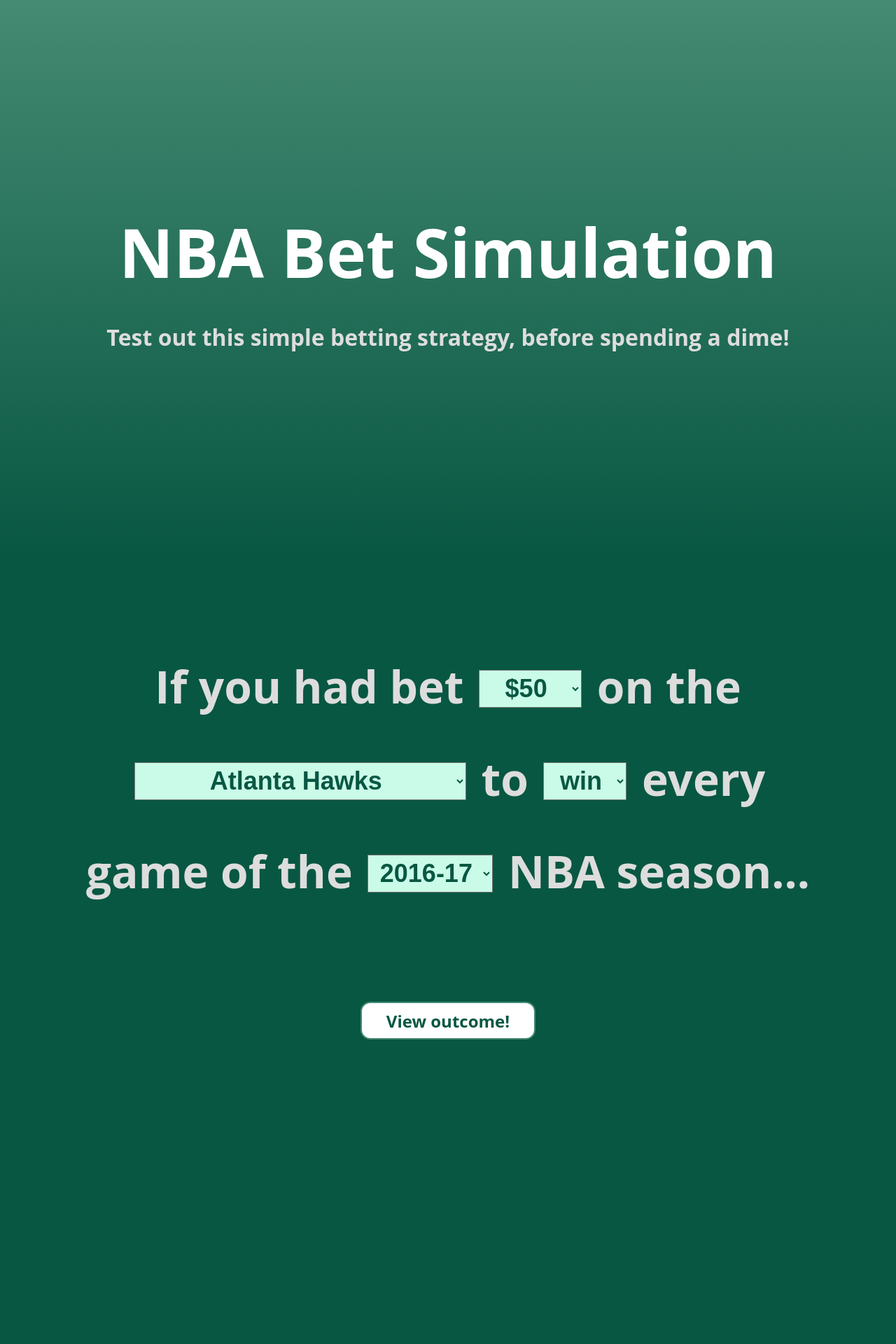
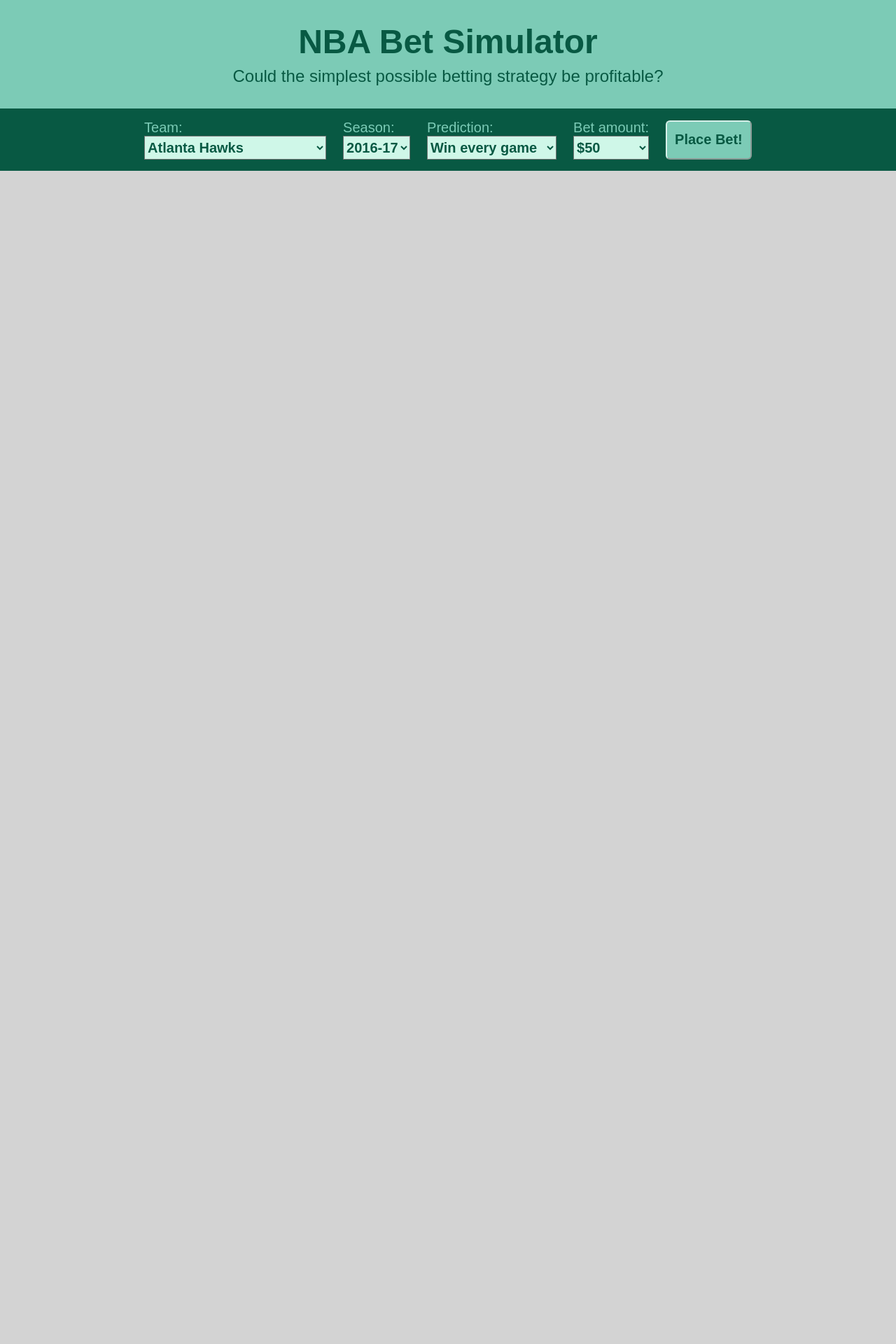
Before and after one commit to nikhilNathwani/Moneyline, a Flask app: page / in a window 1280 px wide. Shown: the top 1920 px of the page at 70% size. After the commit the page ends 244 px from the top, so only its background shows below. Run offline with Flask 3, Linux system fonts and the light colour scheme.

Commit message:
Redesigned and simplified filter region

```diff
--- a/static/js/dropdown-options.js
+++ b/static/js/dropdown-options.js
@@ -1,12 +1,11 @@
-
-const outcomes = ["win", "lose"];
+const outcomes = ["Win every game", "Lose every game"];
 const seasons = [
 	"2016-17",
 	"2017-18",
 	"2018-19",
 	"2019-20",
 	"2020-21",
-    "2021-22"
+	"2021-22",
 ];
 const betAmounts = [];
 for (let i = 1; i <= 20; i++) {
@@ -42,7 +41,7 @@ const teamNames = [
 	"San Antonio Spurs",
 	"Toronto Raptors",
 	"Utah Jazz",
-    "Washington Wizards"
+	"Washington Wizards",
 ];
 
 const teamSelect = document.getElementById("team-input");
@@ -51,7 +50,7 @@ const outcomeSelect = document.getElementById("outcome-input");
 const seasonSelect = document.getElementById("season-input");
 
 // Populate team dropdown
-teamNames.forEach(teamName => {
+teamNames.forEach((teamName) => {
 	const option = document.createElement("option");
 	option.value = teamName;
 	option.textContent = teamName;
@@ -59,7 +58,7 @@ teamNames.forEach(teamName => {
 });
 
 // Populate bet dropdown
-betAmounts.forEach(amount => {
+betAmounts.forEach((amount) => {
 	const option = document.createElement("option");
 	option.value = amount;
 	option.textContent = "$" + amount;
@@ -67,15 +66,15 @@ betAmounts.forEach(amount => {
 });
 
 // Populate outcome dropdown
-outcomes.forEach(outcome => {
+outcomes.forEach((outcome) => {
 	const option = document.createElement("option");
 	option.value = outcome;
-    option.textContent = outcome
+	option.textContent = outcome;
 	outcomeSelect.appendChild(option);
 });
 
 // Populate season dropdown
-seasons.forEach(season => {
+seasons.forEach((season) => {
 	const option = document.createElement("option");
 	option.value = Number(season.split("-")[0]);
 	option.textContent = season;
--- /dev/null
+++ b/style.css
@@ -0,0 +1,111 @@
+:root {
+	--green-dark: hsl(164, 83%, 19%);
+	--green-mid: hsl(164, 43%, 64%);
+	--green-light: hsl(164, 43%, 89%);
+	--clr-background: lightgray;
+}
+
+*,
+*::after,
+*::before {
+	margin: 0;
+	padding: 0;
+	box-sizing: border-box;
+
+	font-family: Arial, Helvetica, sans-serif;
+}
+
+#app {
+	width: 100vw;
+	background-color: var(--clr-background);
+
+	display: flex;
+	flex-direction: row;
+}
+
+#filter-area {
+	width: 100%;
+	height: min-content;
+}
+
+#filter-header {
+	background-color: var(--green-mid);
+
+	display: flex;
+	flex-direction: column;
+	text-align: center;
+	gap: 0.5rem;
+	padding: 2rem;
+
+	color: var(--green-dark);
+}
+
+h1 {
+	font-size: 3rem;
+}
+
+h2 {
+	font-weight: 400;
+}
+
+#filter-paragraph {
+	width: 100%;
+	padding: 1rem;
+	background-color: var(--green-dark);
+
+	display: flex;
+	flex-flow: row wrap;
+	align-items: center;
+	justify-content: center;
+	gap: 1.5rem;
+
+	font-size: 1.25rem;
+	/* font-weight: bold; */
+	color: var(--green-mid);
+}
+
+#filter-row {
+	width: 100%;
+}
+
+button {
+	/* width: 5rem; */
+	height: 3.5rem;
+	padding-inline: 1ch;
+	border-radius: 6px;
+	background-color: var(--green-mid);
+	border-color: var(--green-light);
+	font-size: 1.25rem;
+	font-weight: bold;
+	color: var(--green-dark);
+}
+
+select {
+	/* height: 2rem; */
+	/* margin: 0 5px; */
+	padding: 0.25rem 0;
+	/* position: relative;
+	bottom: 9px; */
+	width: 100%;
+	background-color: hsl(157, 70%, 89%);
+	font-size: 1.25rem;
+	font-weight: bold;
+	color: var(--green-dark);
+	/* text-align: center; */
+}
+
+@media (max-width: 768px) {
+	#app {
+		flex-direction: column;
+	}
+
+	#filter-area {
+		width: 100%;
+	}
+}
+
+@media (min-width: 769px) {
+	#app {
+		height: 100vh;
+	}
+}
--- a/templates/index.html
+++ b/templates/index.html
@@ -1,42 +1,71 @@
-<html>
+<!DOCTYPE html>
+<html lang="en">
 	<head>
+		<meta charset="UTF-8" />
+		<meta http-equiv="X-UA-Compatible" content="IE=edge" />
+		<meta name="viewport" content="width=device-width, initial-scale=1.0" />
 		<title>NBA Bet Simulator</title>
-        <link rel="stylesheet" href="/static/css/global.css">
-        <link rel="stylesheet" href="/static/css/landing-page.css">
-        <link rel="stylesheet" href="/static/css/filter-page.css">
-        <link rel="stylesheet" href="/static/css/summary-page.css">
-        <link rel="stylesheet" href="/static/css/results-page.css">
+		<link rel="stylesheet" href="../style.css" />
 	</head>
 		<body>
-        <div id="landing-page" class="page-container">
+			<div id="app">
+				<div id="filter-area">
+					<div id="filter-header">
+						<h1 id="filter-title">NBA Bet Simulator</h1>
+						<h2 id="filter-subtitle">
+							Could the simplest possible betting strategy be
+							profitable?
+						</h2>
+					</div>
+					<div id="filter-paragraph">
+						<div class="filter-row">
+							<div>Team:</div>
+							<select id="team-input" class="dropdown"></select>
+						</div>
+						<div class="filter-row">
+							<div>Season:</div>
+							<select id="season-input" class="dropdown"></select>
+						</div>
+						<div class="filter-row">
+							<div>Prediction:</div>
+							<select
+								id="outcome-input"
+								class="dropdown"
+							></select>
+						</div>
+						<div class="filter-row">
+							<div>Bet amount:</div>
+							<select id="bet-input" class="dropdown"></select>
+						</div>
+						<button>Place Bet!</button>
+					</div>
+				</div>
+				<div id="result-area"></div>
+			</div>
+
+			<!-- <div id="landing-page" class="page-container">
 			<div id="title-area">
 				<h1>NBA Bet Simulation</h1>
-                <h2>Test out this simple betting strategy, before spending a dime!</h2>
+				<h2>
+					Test out this simple betting strategy, before spending a
+					dime!
+				</h2>
 			</div>
 		</div>
 		<div id="filter-page" class="page-container">
 			<div id="filter-area">
 				<div id="filter-paragraph">
 					<span>If you had bet </span>
-                    <select id="bet-input" class="dropdown">
-                    <!-- options will be generated by JavaScript -->
-                    </select>
+					<select id="bet-input" class="dropdown"></select>
 					<span>on the </span>
-                    <select id="team-input" class="dropdown">
-                    <!-- options will be generated by JavaScript -->
-                    </select>
+					<select id="team-input" class="dropdown"></select>
 					<span>to </span>
-                    <select id="outcome-input" class="dropdown">
-                    <!-- options will be generated by JavaScript -->
-                    </select>
+					<select id="outcome-input" class="dropdown"></select>
 					<span> every game of the </span>
-                    <select id="season-input" class="dropdown">
-                    <!-- options will be generated by JavaScript -->
-                    </select>
+					<select id="season-input" class="dropdown"></select>
 					<span> NBA season...</span>
 				</div>
 			</div>
-            <!-- Submit button -->
 			<div id="submit-area">
 				<button id="submit-button">View outcome!</button>
 			</div>
@@ -52,7 +81,7 @@
 
 		<div id="results-page" class="page-container">
 			<div id="raw-data-box" class="result-container"></div>
-        </div>
+		</div> -->
 
 			<!-- include the JavaScript file that generates the dropdown options -->
 			<script src="/static/js/dropdown-options.js"></script>
@@ -60,3 +89,4 @@
 			<script src="/static/js/summary-page-scroll.js"></script>
 		</body>
 	</html>
+</html>
```
Lines whose indentation alone changed are shown as unchanged.
